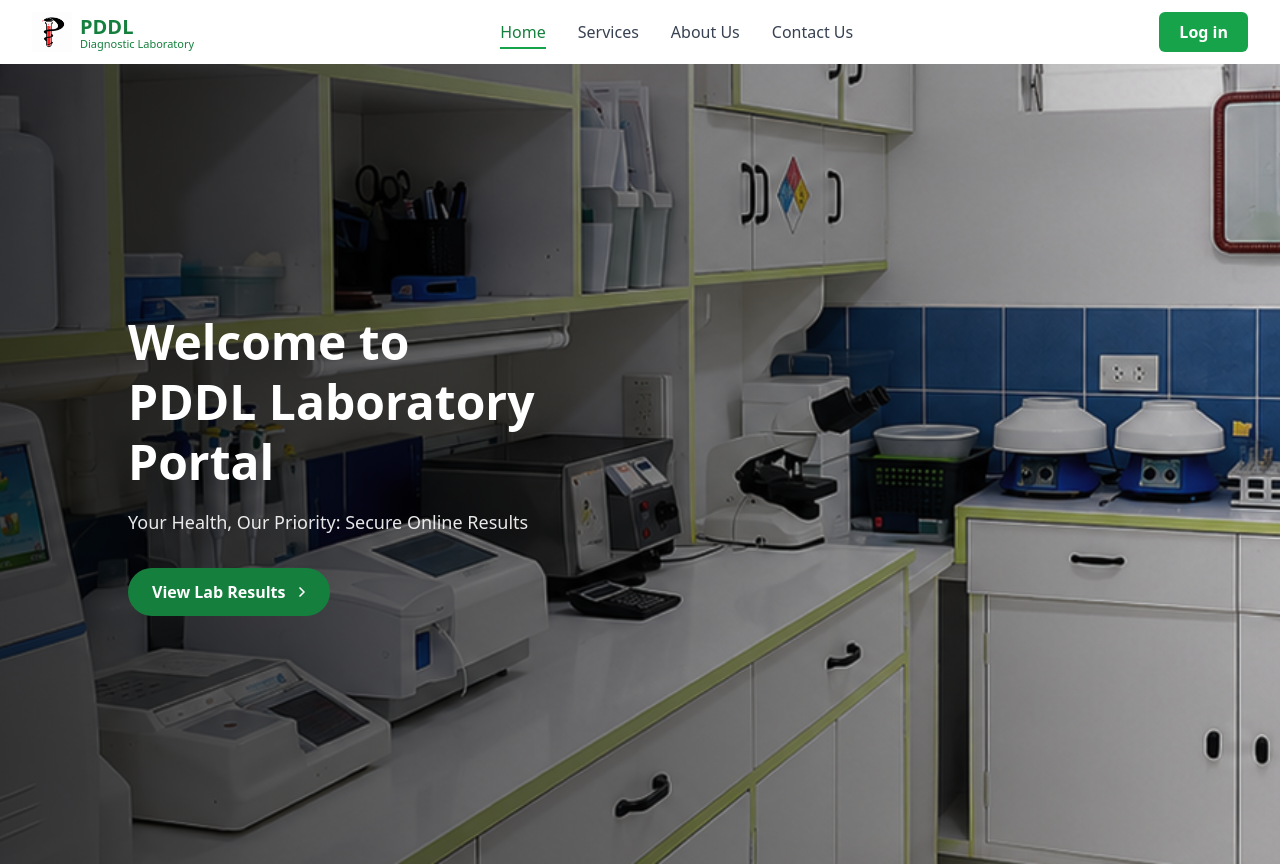
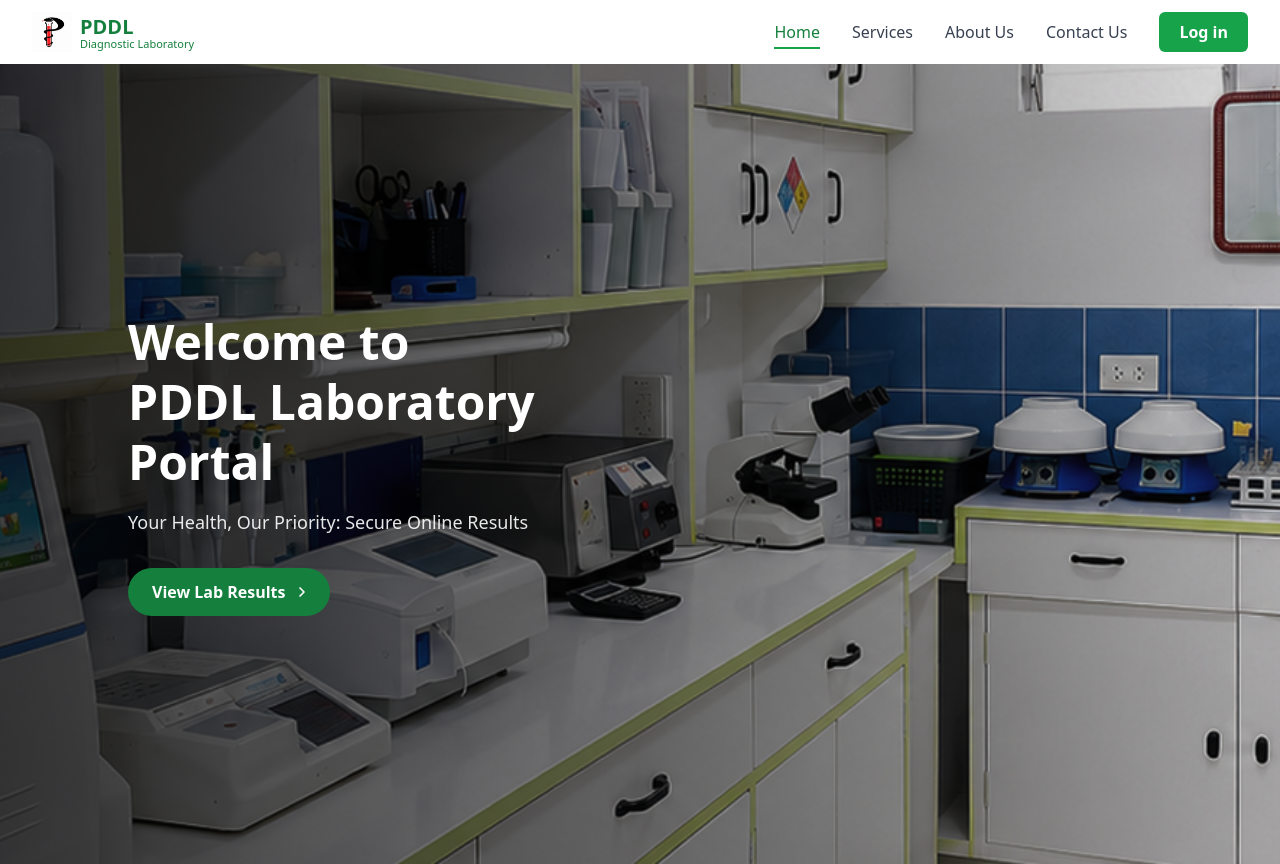
Before and after one commit to zume13/Laboratory-Management-Client, a React (Vite) app: page / in a window 1280 px wide. Built offline with nearby package versions, Linux system fonts and the light colour scheme; no server answers.

Commit message:
move navbar content to the right side next to the log in button in the landing page

```diff
--- a/src/shared/components/Navbar/Navbar.tsx
+++ b/src/shared/components/Navbar/Navbar.tsx
@@ -12,6 +12,7 @@ function navLinkClass({ isActive }: { isActive: boolean }) {
 export default function Navbar() {
   return (
     <nav className="flex h-16 items-center justify-between bg-white px-8 shadow-sm">
+      {/* Logo */}
       <Link to="/" className="flex items-center gap-2">
         <img
           src={pddlLogo}
@@ -23,12 +24,15 @@ export default function Navbar() {
           <div className="text-xl font-extrabold text-green-700">
             PDDL
           </div>
+
           <div className="-mt-1 text-[11px] font-medium text-green-700">
             Diagnostic Laboratory
           </div>
         </div>
       </Link>
 
+      {/* Navigation + Login */}
+      <div className="flex items-center gap-8">
         <ul className="flex items-center gap-8">
           <li>
             <NavLink to="/" className={navLinkClass}>
@@ -61,6 +65,7 @@ export default function Navbar() {
         >
           Log in
         </Link>
+      </div>
     </nav>
   );
 }
```
Lines whose indentation alone changed are shown as unchanged.
